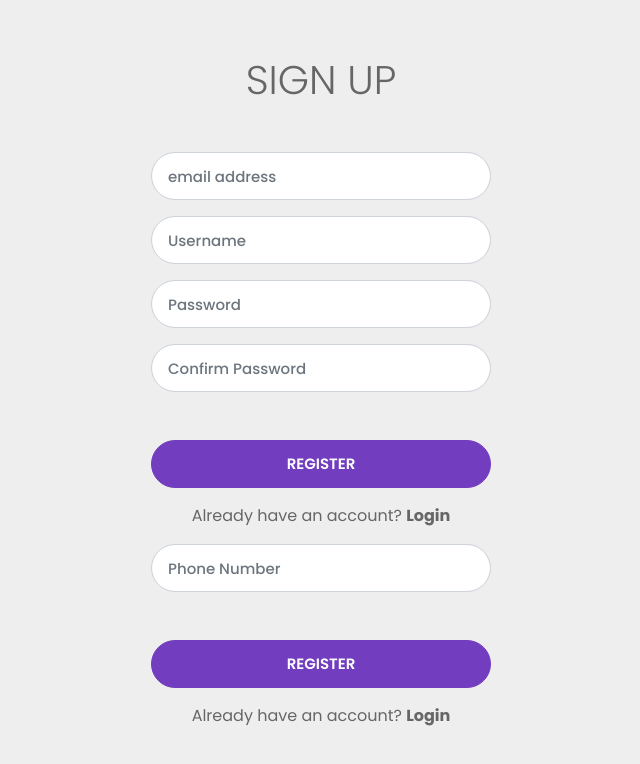
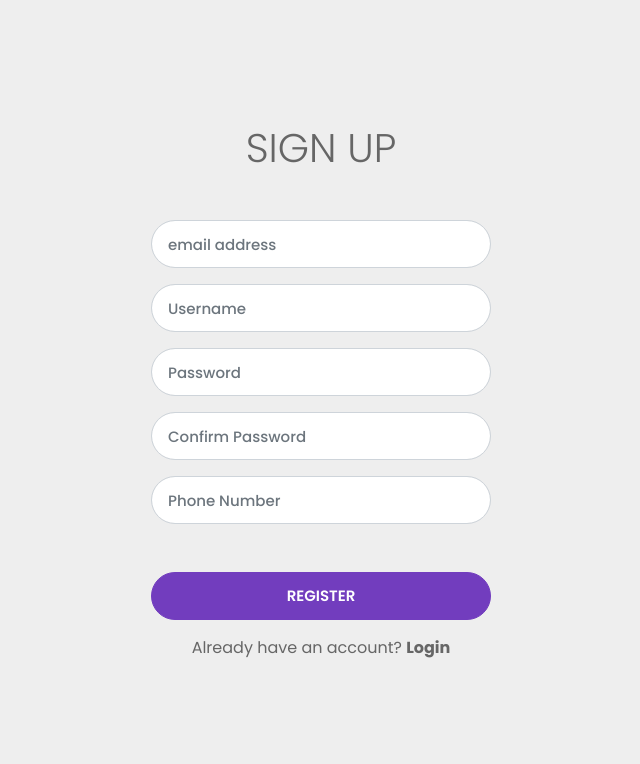
Before and after one commit to CUNYTechPrep/project-starter, a React (Create React App) app in the folder client/: page /signup in a window 1280 px wide. Shown: the top 764 px of the page, without its empty margins (319-959 px from the left). Built offline with nearby package versions, Linux system fonts and the light colour scheme.

Commit message:
resolted merge conflict

```diff
--- a/client/src/pages/SignUpPage.js
+++ b/client/src/pages/SignUpPage.js
@@ -110,15 +110,13 @@ class SignUpPage extends Component {
                             placeholder="Confirm Password"/>
                         </div>
 
-                        <button onClick={this.onSubmit} className="btn mt-5 rounded-pill btn-lg btn-custom btn-block text-uppercase">Register</button>
-                        <p className="mt-3 font-weight-normal">Already have an account? <Link to="/login"><strong>Login</strong></Link></p>
-
                         <div className="form-group">
                             <input type="number" className="form-control rounded-pill form-control-lg" placeholder="Phone Number"/>
                         </div>
 
-                        <button type="submit" className="btn mt-5 rounded-pill btn-lg btn-custom btn-block text-uppercase">Register</button>
-                        <p className="mt-3 font-weight-normal">Already have an account? <a href="/login"><strong>Login</strong></a></p>
+                        <button onClick={this.onSubmit} className="btn mt-5 rounded-pill btn-lg btn-custom btn-block text-uppercase">Register</button>
+                        <p className="mt-3 font-weight-normal">Already have an account? <Link to="/login"><strong>Login</strong></Link></p>
+
 
                     </form>
                 </div>
```
